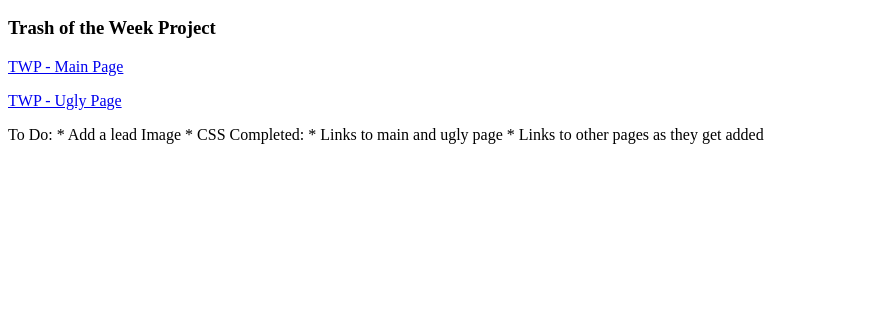
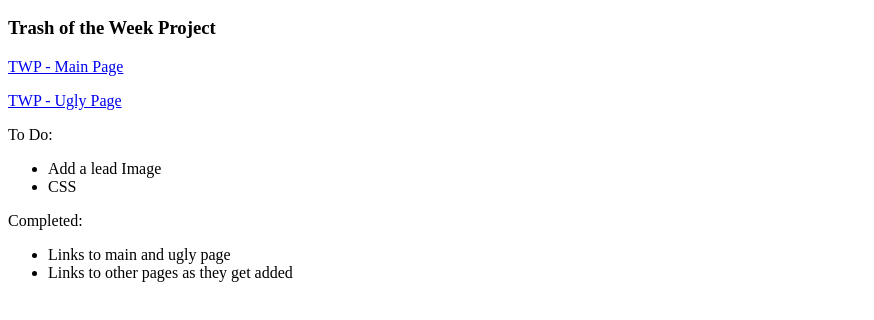
Before and after one commit to Vichakshan2003/ProjectTrash, a plain HTML site: page index.html in a window 1280 px wide. Shown: the part 96-416 px from the top of the page, without its empty margins (0-874 px from the left). Drawn offline with Linux system fonts and the light colour scheme.

Commit message:
Update index.html

```diff
--- a/index.html
+++ b/index.html
@@ -9,10 +9,14 @@
 <p> <a href= "twp1homeugly.html"> TWP - Ugly Page </a></p>
 
 
-To Do:
-* Add a lead Image
-* CSS
+<p>To Do:</p>
+<ul>
+  <li>Add a lead Image </li>
+  <li> CSS</li>
+</ul>
 
-Completed:
-* Links to main and ugly page
-* Links to other pages as they get added
+<p>Completed: </p>
+<ul>
+  <li>Links to main and ugly page  </li>
+  <li>Links to other pages as they get added </li>
+</ul>
```
